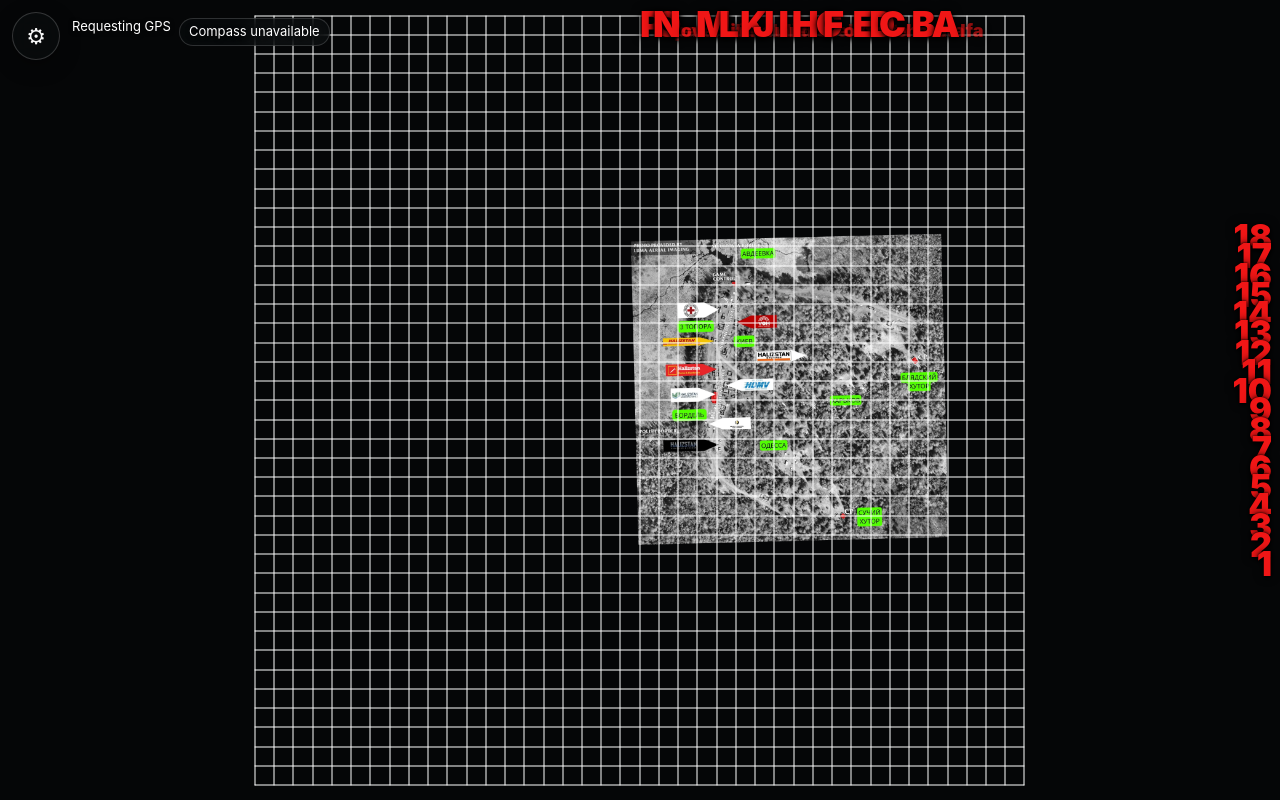
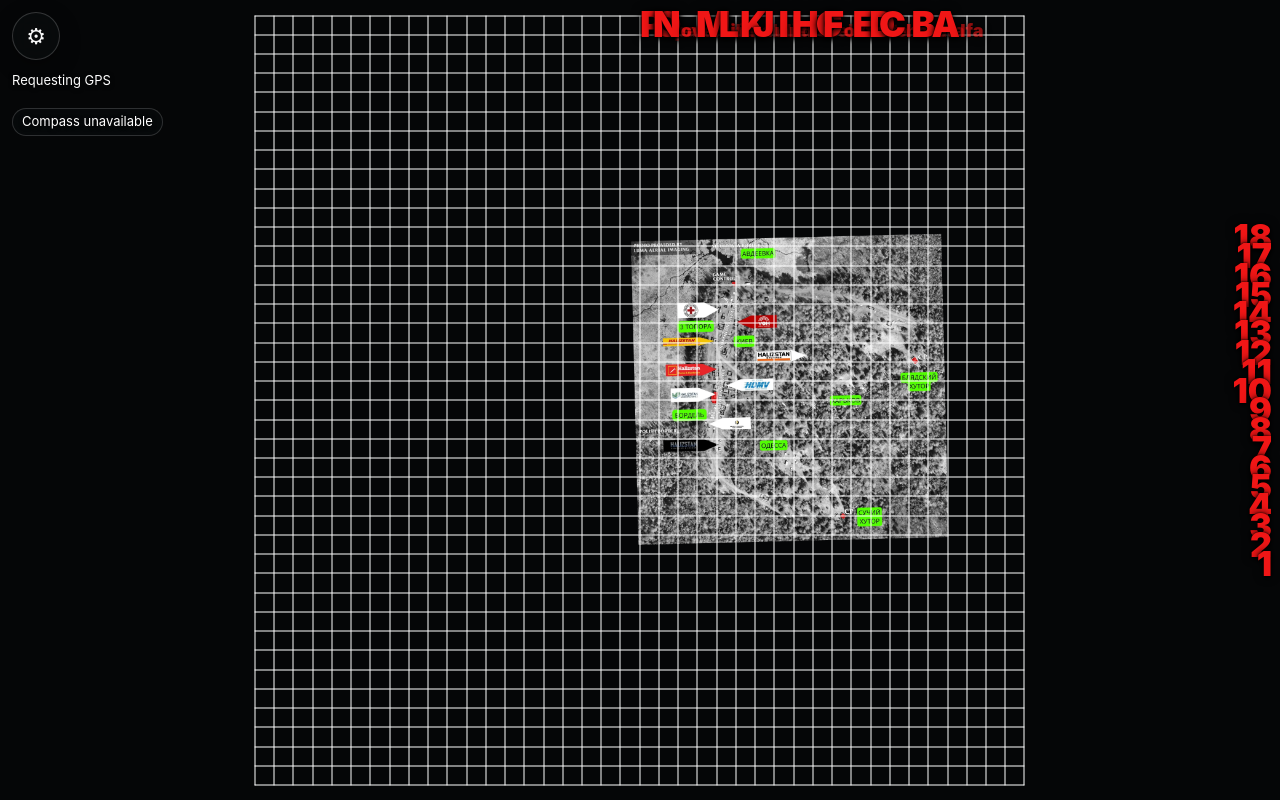
Before and after one commit to grafgooseman/offline-map, a website built with Vite: page index.html in a window 1280 px wide. Built offline with nearby package versions, Linux system fonts and the light colour scheme; no server answers.

Commit message:
Edited the Compas Heading location

```diff
--- a/src/App.ts
+++ b/src/App.ts
@@ -364,7 +364,7 @@ function getCompassHeading(event: Event): CompassHeading | null {
 
 function formatCompassHeading(degrees: number): string {
   const direction = getCompassDirection(degrees);
-  return `Heading ${Math.round(degrees)}\u00b0 ${direction.english} (${direction.russian})`;
+  return `${Math.round(degrees)}\u00b0 ${direction.english} (${direction.russian})`;
 }
 
 function getCompassDirection(degrees: number): CompassDirection {
--- a/src/styles.css
+++ b/src/styles.css
@@ -200,17 +200,18 @@ input {
 
 .tracking-status {
   position: absolute;
-  top: calc(env(safe-area-inset-top) + var(--top-control-inset) + 6px);
-  left: calc(
-    env(safe-area-inset-left) + var(--top-control-inset) + var(--top-control-size) +
+  top: calc(
+    env(safe-area-inset-top) + var(--top-control-inset) + var(--top-control-size) +
       var(--top-control-gap)
   );
-  right: calc(env(safe-area-inset-right) + var(--top-control-inset));
+  left: calc(env(safe-area-inset-left) + var(--top-control-inset));
   z-index: 900;
   display: flex;
+  flex-direction: column;
   flex-wrap: wrap;
   gap: 8px;
-  align-items: center;
+  align-items: flex-start;
+  max-width: min(220px, calc(100vw - 24px));
   pointer-events: none;
 }
 
```
